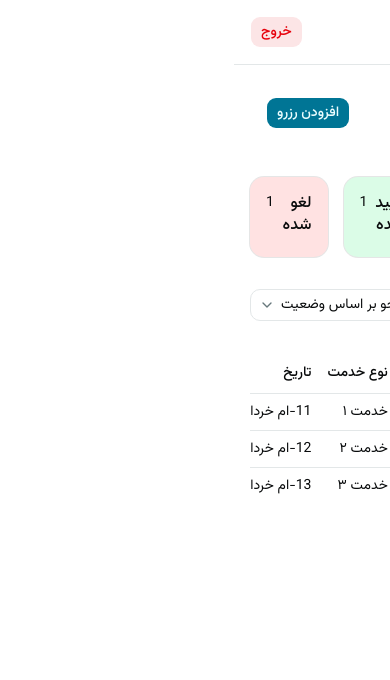
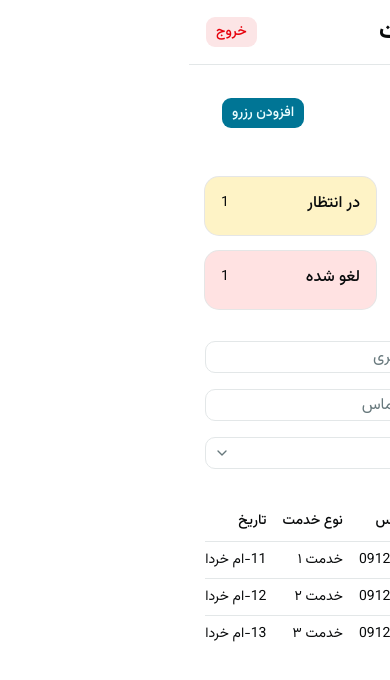
Before and after one commit to amirsarfar/medica-interview, a Next.js app: page /dashboard in a window 390 px wide. Shown: the top 680 px of the page. Built offline with nearby package versions, Linux system fonts and the light colour scheme.

Commit message:
fix reservation page mobile view and responsiveness

```diff
--- a/app/dashboard/(reservations)/reservations.tsx
+++ b/app/dashboard/(reservations)/reservations.tsx
@@ -80,18 +80,15 @@ export function Reservations() {
         </Button>
       </div>
 
-      <div className="flex gap-4">
-        <Card
-          className="w-1/4 cursor-pointer"
-          onClick={() => setStatusByCard("all")}
-        >
+      <div className="grid grid-cols-2 gap-4 sm:grid-cols-4">
+        <Card className="cursor-pointer" onClick={() => setStatusByCard("all")}>
           <CardHeader>
             <CardTitle>{t.reservation.status.all}</CardTitle>
             <CardAction>{reservations.length}</CardAction>
           </CardHeader>
         </Card>
         <Card
-          className="w-1/4 bg-amber-100 cursor-pointer"
+          className="bg-amber-100 cursor-pointer"
           onClick={() => setStatusByCard("pending")}
         >
           <CardHeader>
@@ -102,7 +99,7 @@ export function Reservations() {
           </CardHeader>
         </Card>
         <Card
-          className="w-1/4 bg-green-100 cursor-pointer"
+          className="bg-green-100 cursor-pointer"
           onClick={() => setStatusByCard("confirmed")}
         >
           <CardHeader>
@@ -113,7 +110,7 @@ export function Reservations() {
           </CardHeader>
         </Card>
         <Card
-          className="w-1/4 bg-red-100 cursor-pointer"
+          className="bg-red-100 cursor-pointer"
           onClick={() => setStatusByCard("cancelled")}
         >
           <CardHeader>
@@ -125,8 +122,8 @@ export function Reservations() {
         </Card>
       </div>
 
-      <div className="flex gap-4">
-        <InputGroup className="flex-1">
+      <div className="grid grid-cols-1 gap-4 sm:grid-cols-3">
+        <InputGroup>
           <InputGroupInput
             placeholder={t.reservation.filters.customerPlaceholder}
             value={customer}
@@ -141,7 +138,7 @@ export function Reservations() {
           </InputGroupAddon>
         </InputGroup>
 
-        <InputGroup className="flex-1">
+        <InputGroup>
           <InputGroupInput
             placeholder={t.reservation.filters.phonePlaceholder}
             value={phone}
@@ -160,7 +157,7 @@ export function Reservations() {
           value={status}
           onValueChange={(value) => setStatus(value as Status | "all")}
         >
-          <SelectTrigger className="flex-1">
+          <SelectTrigger className="w-full">
             {status === "all"
               ? t.reservation.filters.statusPlaceholder
               : getStatusLabel(status)}
@@ -193,7 +190,7 @@ export function Reservations() {
             {filteredReservations.map((reservation) => (
               <TableRow
                 key={reservation.id}
-                onDoubleClick={() => setReservationDetail(reservation)}
+                onClick={() => setReservationDetail(reservation)}
               >
                 <TableCell>{reservation.customer}</TableCell>
                 <TableCell>{reservation.phone}</TableCell>
```
